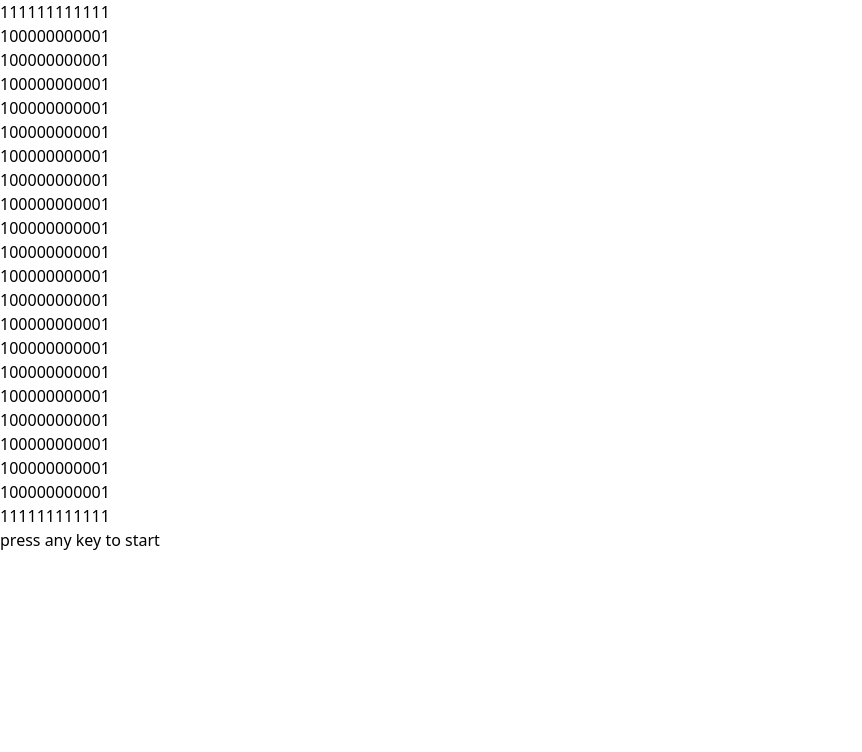
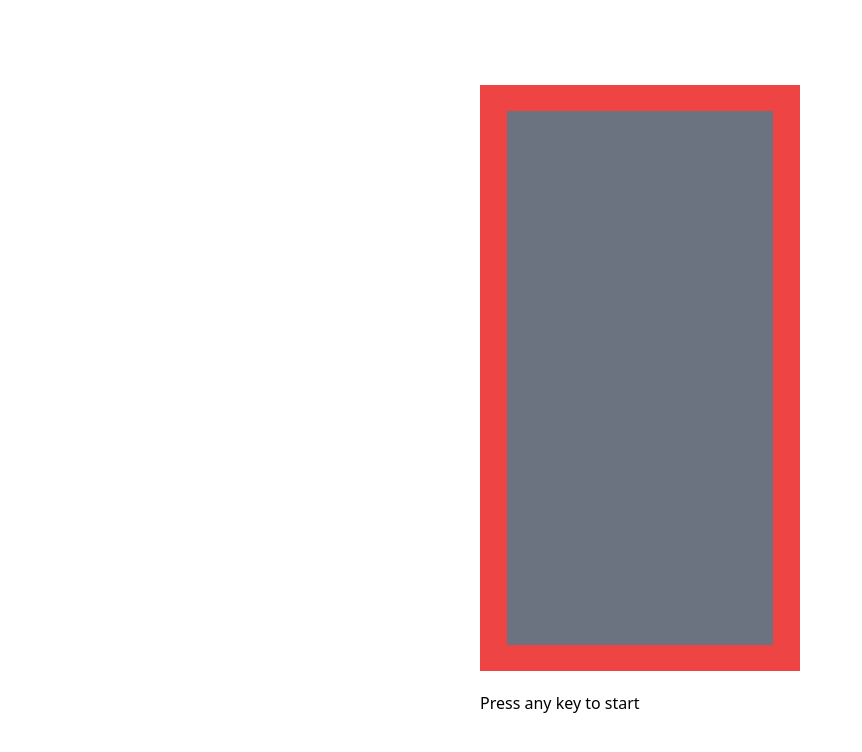
Before and after one commit to minojiro/nuxt-tetris, a Nuxt app: page / in a window 1280 px wide. Shown: the top 752 px of the page, without its empty margins (0-862 px from the left). Built offline with nearby package versions, Linux system fonts and the light colour scheme.

Commit message:
feat: Update UI

```diff
--- a/app.vue
+++ b/app.vue
@@ -44,17 +44,16 @@ onBeforeUnmount(() => {
 </script>
 
 <template>
-  <div>
-    <div v-for="line in field" :style="{display: 'flex'}">
-      <div v-for="cell in line">
-        {{ cell }}
+  <div class="h-screen w-screen flex justify-center items-center">
+    <div class="max-w-xs w-full">
+      <div v-for="line in field" class="flex">
+        <Block v-for="cell in line" :num="cell" />
       </div>
-    </div>
-    <div v-if="gameStatus === 'cover'">
-      <p>press any key to start</p>
-    </div>
-    <div v-if="gameStatus === 'end'">
-      <p>gameover</p>
+      <div class="mt-5">
+        <p v-if="gameStatus === 'cover'">Press any key to start</p>
+        <p v-if="gameStatus === 'playing'">Playing...</p>
+        <p v-if="gameStatus === 'end'">Game Over!</p>
+      </div>
     </div>
   </div>
 </template>
--- /dev/null
+++ b/components/Block.vue
@@ -0,0 +1,19 @@
+<script setup lang="ts">
+const props = defineProps({
+  num: Number
+})
+</script>
+
+<template>
+  <div
+    class="aspect-square flex-1 bg-gray-100"
+    :class="{
+      '0': 'bg-gray-500',
+      '1': 'bg-red-500',
+      '2': 'bg-blue-500',
+      '3': 'bg-green-500',
+      '4': 'bg-yellow-500',
+      '5': 'bg-purple-500',
+    }[String(props.num)]"
+  ></div>
+</template>
```
